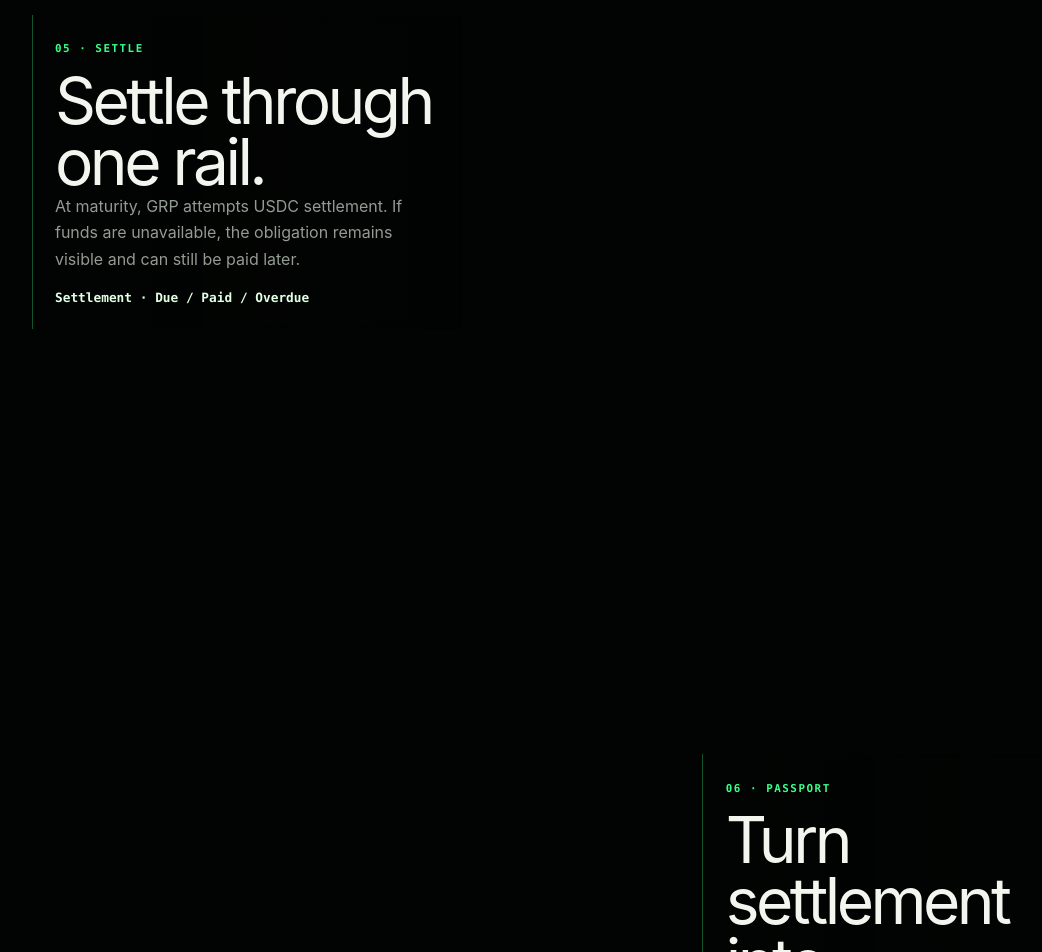
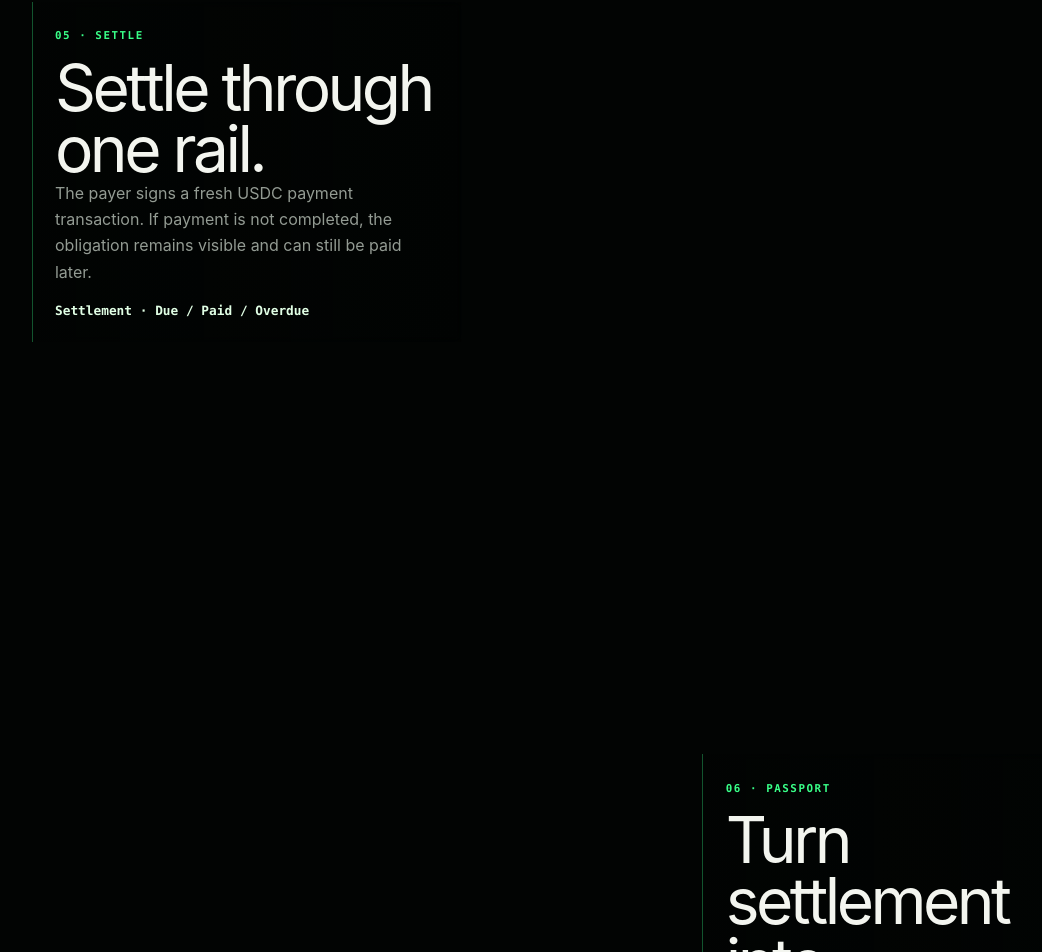
Before and after one commit to 0xlari/global-receivables-protocol, a Next.js app: page /como-funciona in a window 1280 px wide. Shown: the part 4944-5896 px from the top of the page, without its empty margins (58-1100 px from the left). Built offline with nearby package versions, Linux system fonts and the light colour scheme; no server answers.

Commit message:
fix: describe payer-signed settlement in protocol walkthrough

```diff
--- a/src/components/grp-protocol-experience.tsx
+++ b/src/components/grp-protocol-experience.tsx
@@ -33,7 +33,7 @@ const stages = [
   {
     eyebrow: "05 · SETTLE",
     title: "Settle through one rail.",
-    body: "At maturity, GRP attempts USDC settlement. If funds are unavailable, the obligation remains visible and can still be paid later.",
+    body: "The payer signs a fresh USDC payment transaction. If payment is not completed, the obligation remains visible and can still be paid later.",
     metric: "Settlement · Due / Paid / Overdue",
   },
   {
```
